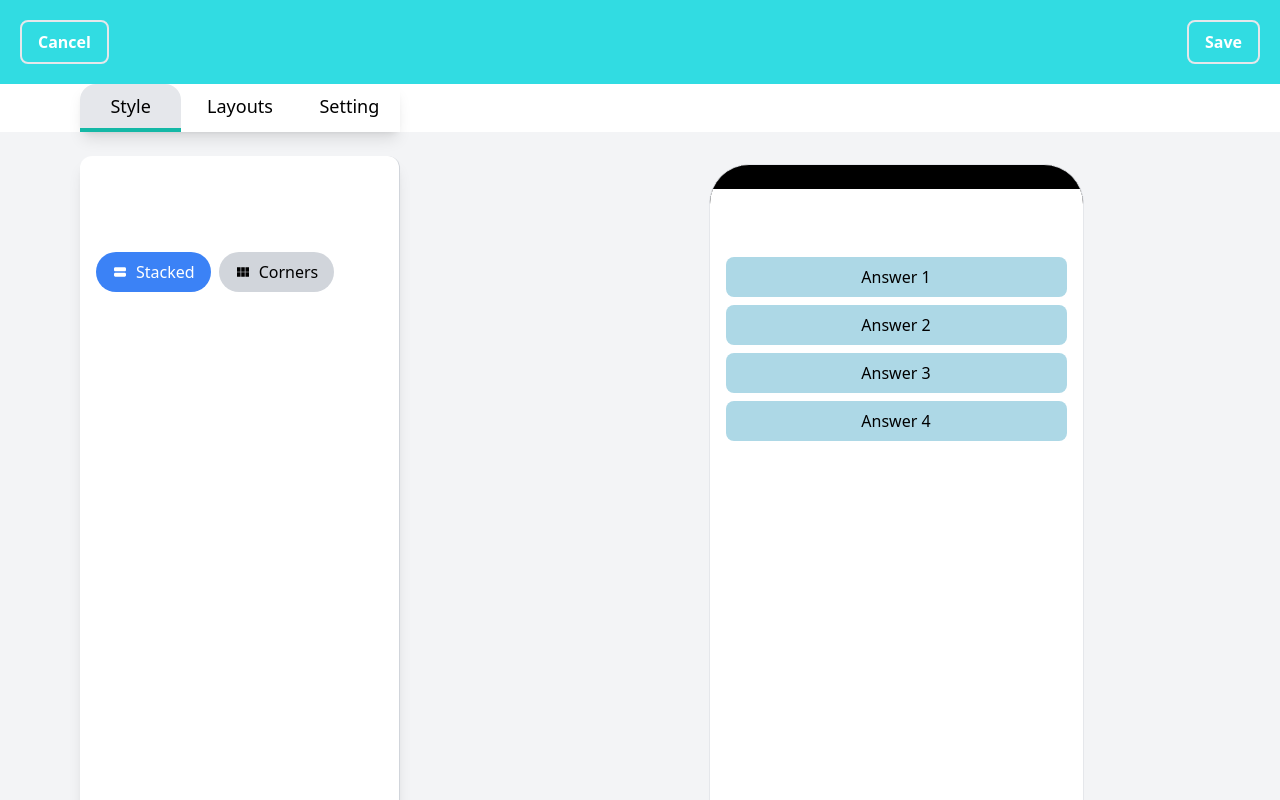
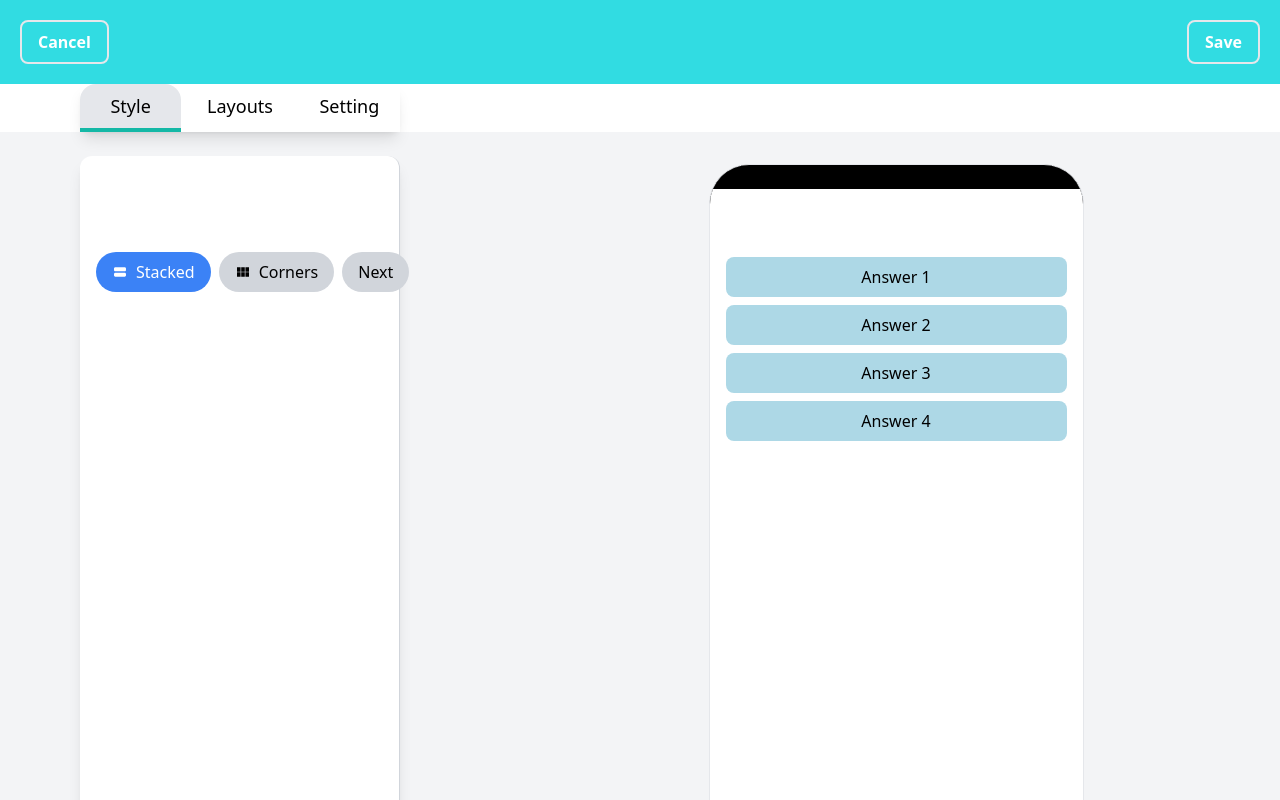
Before and after one commit to Manishsaily/visionVerse-Project, a Next.js app: page /template in a window 1280 px wide. Shown: the top 800 px of the page. Built offline with nearby package versions, Linux system fonts and the light colour scheme.

Commit message:
setup database to handle quizids and questions

```diff
--- a/db-calls/create-quiz.jsx
+++ b/db-calls/create-quiz.jsx
@@ -46,10 +46,6 @@ export default function StylePage() {
         alert("Failed to create quiz: " + result.error); // Display error
       } else {
         alert("Quiz created successfully!");
-        // Reset form fields
-        setName("");
-        setDescription("");
-        setTemplateId("");
       }
     } catch (error) {
       console.error("Error:", error);
--- a/src/app/api/quizzes/route.js
+++ b/src/app/api/quizzes/route.js
@@ -23,9 +23,9 @@ export async function GET(request) {
           query ($userId: Int!) {
             Quiz(where: { User_UserID: { _eq: $userId } }) {
               QuizID
-              Name
-              Description
-              DateCreated
+              Layout
+              BackgroundColor
+              ButtonColor
             }
           }
         `,
@@ -58,30 +58,34 @@ export async function GET(request) {
 
 // Handle POST requests
 export async function POST(request) {
-  const { name, description, templateId, userId } = await request.json();
+  const { layout, backgroundColor, buttonColor, userId } = await request.json();
+
+  // Get the current date in ISO format (YYYY-MM-DD)
+  const dateCreated = new Date().toISOString().split("T")[0]; // Extract date part
 
   const payload = {
     query: `
-      mutation InsertQuiz($name: String!, $description: String!, $templateId: Int!, $userId: Int!) {
+      mutation InsertQuiz($layout: String!, $backgroundColor: String, $buttonColor: String, $userId: Int!, $dateCreated: date!) {
         insert_Quiz(objects: {
-          Name: $name,
-          Description: $description,
-          DateCreated: "${new Date().toISOString()}",
-          TemplateID: $templateId,
-          User_UserID: $userId
+          Layout: $layout,
+          BackgroundColor: $backgroundColor,
+          ButtonColor: $buttonColor,
+          User_UserID: $userId,
+          DateCreated: $dateCreated
         }) {
           returning {
             QuizID
-            Name
+            Layout
           }
         }
       }
     `,
     variables: {
-      name,
-      description,
-      templateId: parseInt(templateId, 10),
+      layout,
+      backgroundColor,
+      buttonColor,
       userId: parseInt(userId, 10),
+      dateCreated, // Use the date-only string
     },
   };
 
--- a/src/app/setting/page.jsx
+++ b/src/app/setting/page.jsx
@@ -2,11 +2,10 @@
 
 import React, { useState, useEffect } from "react";
 import TemplatePreview from "../components/TemplatePreview";
-import { FiImage, FiTrash, FiCheck, FiRefreshCw } from 'react-icons/fi';
-import { AiOutlinePlus, AiOutlineQuestionCircle } from 'react-icons/ai';
+import { FiImage, FiTrash, FiCheck, FiRefreshCw } from "react-icons/fi";
+import { AiOutlinePlus, AiOutlineQuestionCircle } from "react-icons/ai";
 
 export default function EditorPage() {
-
   const [templates, setTemplates] = useState(() => {
     try {
       const savedTemplates = localStorage.getItem("templates");
@@ -132,25 +131,30 @@ export default function EditorPage() {
 
     setLayout("stacked");
     setIsBig(false); // Reset to small text
-    setBackgroundColor("white")
-    setButtonColor("lightblue")
+    setBackgroundColor("white");
+    setButtonColor("lightblue");
   };
 
   // Handle submission of the questions to the backend
   const handleSubmit = async (e) => {
     e.preventDefault();
 
-    const quizId = 1; // Replace with actual quiz ID
+    const quizId = localStorage.getItem("QuizID"); // Retrieve the Quiz ID from local storage
+
+    if (!quizId) {
+      alert("Quiz ID is required to submit questions.");
+      return;
+    }
 
     const questionsToSubmit = templates
       .map((template) => ({
-        questionText: template.question.trim() || "Default Question", // Ensure there's a value
+        questionText: template.question.trim() || "Default Question",
         answers: template.answers.map(
           (answer) => answer.trim() || "Default Answer"
-        ), // Ensure answers are filled
-        quizId,
+        ),
+        quizId: parseInt(quizId, 10), // Ensure quizId is an integer
       }))
-      .filter((q) => q.questionText); // Filter out empty questions if any
+      .filter((q) => q.questionText);
 
     if (questionsToSubmit.length === 0) {
       alert("No valid questions to submit.");
@@ -180,29 +184,31 @@ export default function EditorPage() {
 
   const [backgroundColor, setBackgroundColor] = useState(() => {
     try {
-      return localStorage.getItem('backgroundColor') || 'white';
+      return localStorage.getItem("backgroundColor") || "white";
     } catch (error) {
-      console.error('Error accessing localStorage', error);
-      return 'white';
+      console.error("Error accessing localStorage", error);
+      return "white";
     }
   });
 
   const [buttonColor, setButtonColor] = useState(() => {
     try {
-      return localStorage.getItem('buttonColor') || 'lightblue';
+      return localStorage.getItem("buttonColor") || "lightblue";
     } catch (error) {
-      console.error('Error accessing localStorage', error);
-      return 'lightblue';
+      console.error("Error accessing localStorage", error);
+      return "lightblue";
     }
   });
 
-  {/* Progress Counter Array */}
-  const [countNumbers, setCountNumbers] = useState ([]);
+  {
+    /* Progress Counter Array */
+  }
+  const [countNumbers, setCountNumbers] = useState([]);
   const addNumber = () => {
     const newCountNumber = countNumbers[countNumbers.length - 1] + 1;
-    setCountNumbers([...countNumbers, newCountNumber])
-    console.log(addNumber)
-  }
+    setCountNumbers([...countNumbers, newCountNumber]);
+    console.log(addNumber);
+  };
 
   return (
     <div className="flex min-h-full bg-gray-100">
@@ -278,11 +284,7 @@ export default function EditorPage() {
                     type="text"
                     value={answer}
                     onChange={(userChange) =>
-                    handleAnswerChange(
-                      templateIndex,
-                      answerIndex,
-                      userChange
-                    )
+                      handleAnswerChange(templateIndex, answerIndex, userChange)
                     }
                     className="w-full mb-2 text-xl p-3 border border-gray-300 rounded-full shadow-sm"
                     placeholder={`Answer ${answerIndex + 1}`}
@@ -302,7 +304,10 @@ export default function EditorPage() {
 
             <button
               type="button"
-            onClick={() => {addNewTemplate(); addNumber();}}
+              onClick={() => {
+                addNewTemplate();
+                addNumber();
+              }}
               className="bg-green-500 text-white py-2 px-4 flex items-center gap-2 rounded-full hover:bg-green-600 focus:outline-none focus:ring-2 focus:ring-green-400"
             >
               <AiOutlinePlus />
--- a/src/app/template/page.jsx
+++ b/src/app/template/page.jsx
@@ -1,24 +1,24 @@
 "use client";
 
-import React, { useState, useEffect } from 'react';
-import TemplatePreview from '../components/TemplatePreview';
-import { MdViewStream, MdViewModule } from 'react-icons/md';
+import React, { useState, useEffect } from "react";
+import TemplatePreview from "../components/TemplatePreview";
+import { MdViewStream, MdViewModule } from "react-icons/md";
 
 export default function TemplatePage() {
   const [templates] = useState([
     {
-      question: 'What is the Question?',
-      answers: ['Answer 1', 'Answer 2', 'Answer 3', 'Answer 4'],
+      question: "What is the Question?",
+      answers: ["Answer 1", "Answer 2", "Answer 3", "Answer 4"],
     },
   ]);
 
   // Initialize layout state with localStorage or default to 'stacked'
   const [layout, setLayout] = useState(() => {
     try {
-      return localStorage.getItem('layout') || 'stacked';
+      return localStorage.getItem("layout") || "stacked";
     } catch (error) {
-      console.error('Error accessing localStorage', error);
-      return 'stacked';
+      console.error("Error accessing localStorage", error);
+      return "stacked";
     }
   });
 
@@ -26,46 +26,85 @@ export default function TemplatePage() {
   const handleLayoutChange = (newLayout) => {
     setLayout(newLayout);
     try {
-      localStorage.setItem('layout', newLayout);
+      localStorage.setItem("layout", newLayout);
     } catch (error) {
-      console.error('Error setting localStorage', error);
+      console.error("Error setting localStorage", error);
     }
   };
 
   // Effect to sync layout changes across tabs
   useEffect(() => {
     const syncLayoutAcrossTabs = (event) => {
-      if (event.key === 'layout') {
+      if (event.key === "layout") {
         setLayout(event.newValue);
       }
     };
 
     // Listen for the storage event to sync changes
-    window.addEventListener('storage', syncLayoutAcrossTabs);
+    window.addEventListener("storage", syncLayoutAcrossTabs);
 
     // Cleanup the event listener when the component unmounts
     return () => {
-      window.removeEventListener('storage', syncLayoutAcrossTabs);
+      window.removeEventListener("storage", syncLayoutAcrossTabs);
     };
   }, []);
 
   const [backgroundColor] = useState(() => {
     try {
-      return localStorage.getItem('backgroundColor') || 'white';
+      return localStorage.getItem("backgroundColor") || "white";
     } catch (error) {
-      console.error('Error accessing localStorage', error);
-      return 'white';
+      console.error("Error accessing localStorage", error);
+      return "white";
     }
   });
 
   const [buttonColor] = useState(() => {
     try {
-      return localStorage.getItem('buttonColor') || 'lightblue';
+      return localStorage.getItem("buttonColor") || "lightblue";
     } catch (error) {
-      console.error('Error accessing localStorage', error);
-      return 'lightblue';
+      console.error("Error accessing localStorage", error);
+      return "lightblue";
     }
   });
+
+  const handleSubmit = async (e) => {
+    e.preventDefault();
+    const userId = 1; // Replace with the actual user ID
+    const layout = localStorage.getItem("layout") || "stacked";
+    const backgroundColor = localStorage.getItem("backgroundColor") || "white";
+    const buttonColor = localStorage.getItem("buttonColor") || "lightblue";
+
+    try {
+      const response = await fetch("/api/quizzes", {
+        method: "POST",
+        headers: {
+          "Content-Type": "application/json",
+        },
+        body: JSON.stringify({
+          layout,
+          backgroundColor,
+          buttonColor,
+          userId,
+        }), // Ensure templateId is sent as an integer
+      });
+
+      const result = await response.json();
+
+      // Handle response
+      if (result.error) {
+        console.error(result.error);
+        alert("Failed to create quiz: " + result.error); // Display error
+      } else {
+        alert("Quiz created successfully!");
+        const quizID = result[0].QuizID;
+        localStorage.setItem("QuizID", quizID);
+        console.log("QuizID saved to localStorage:", quizID);
+      }
+    } catch (error) {
+      console.error("Error:", error);
+      alert("An error occurred while creating the quiz."); // Display error
+    }
+  };
 
   return (
     <div className="flex min-h-screen bg-gray-100">
@@ -76,9 +115,11 @@ export default function TemplatePage() {
 
         <div className="mb-4 flex gap-2">
           <button
-            onClick={() => handleLayoutChange('stacked')}
+            onClick={() => handleLayoutChange("stacked")}
             className={`py-2 px-4 rounded-full flex items-center gap-2 ${
-              layout === 'stacked' ? 'bg-blue-500 text-white' : 'bg-gray-300 text-black'
+              layout === "stacked"
+                ? "bg-blue-500 text-white"
+                : "bg-gray-300 text-black"
             } hover:bg-blue-400 transition duration-200 ease-in-out`}
           >
             <MdViewStream />
@@ -86,13 +127,25 @@ export default function TemplatePage() {
           </button>
 
           <button
-            onClick={() => handleLayoutChange('corner')}
+            onClick={() => handleLayoutChange("corner")}
             className={`py-2 px-4 rounded-full flex items-center gap-2 ${
-              layout === 'corner' ? 'bg-blue-500 text-white' : 'bg-gray-300 text-black'
+              layout === "corner"
+                ? "bg-blue-500 text-white"
+                : "bg-gray-300 text-black"
             } hover:bg-blue-400 transition duration-200 ease-in-out`}
           >
             <MdViewModule />
             Corners
+          </button>
+          <button
+            onClick={(e) => handleSubmit(e)}
+            className={`py-2 px-4 rounded-full flex items-center gap-2 ${
+              layout === "corner"
+                ? "bg-blue-500 text-white"
+                : "bg-gray-300 text-black"
+            } hover:bg-blue-400 transition duration-200 ease-in-out`}
+          >
+            Next
           </button>
         </div>
       </div>
```
Lines whose indentation alone changed are shown as unchanged.
